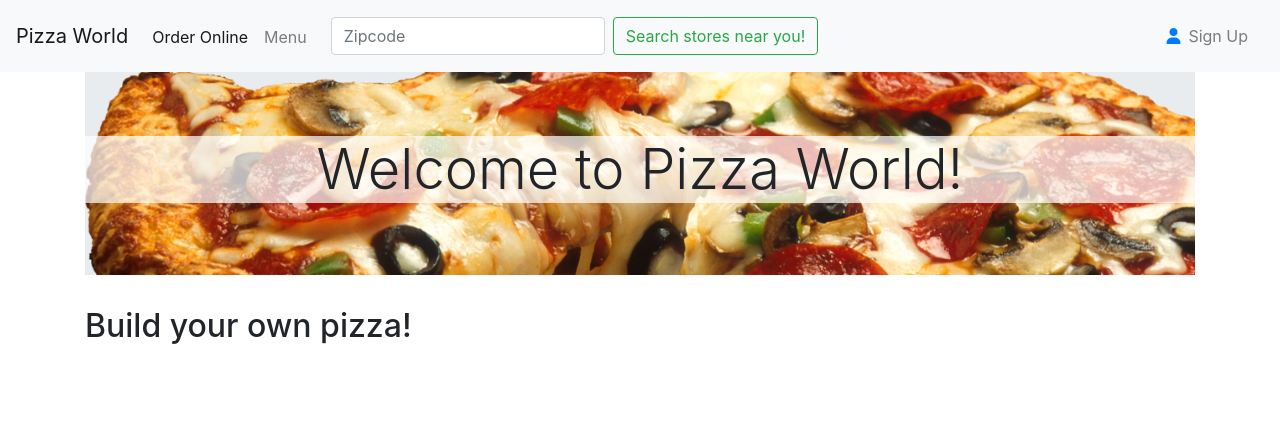
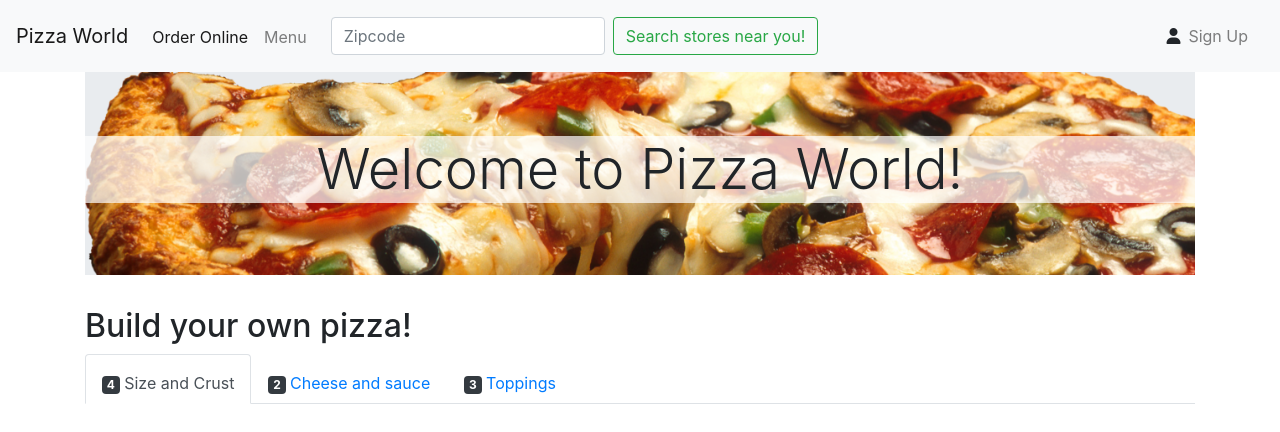
Before and after one commit to Delabove/codeup-web-exercises, a plain HTML site: page order-pizza.html in a window 1280 px wide. Drawn offline with nearby package versions, Linux system fonts and the light colour scheme.

Commit message:
morning exercises 13 14

```diff
--- a/order-pizza.html
+++ b/order-pizza.html
@@ -1,13 +1,13 @@
 <!DOCTYPE html>
 <html lang="en">
 <head>
+    <meta charset="utf-8" />
     <meta name="viewport" content="width=device-width, initial-scale=1, shrink-to-fit=no">
-    <title>Pizza Ordering Form</title>
+    <title>Pizza Order</title>
     <script src="https://kit.fontawesome.com/46fc7d1e25.js" crossorigin="anonymous"></script>
     <link rel="stylesheet" href="https://stackpath.bootstrapcdn.com/bootstrap/4.2.1/css/bootstrap.min.css" integrity="sha384-GJzZqFGwb1QTTN6wy59ffF1BuGJpLSa9DkKMp0DgiMDm4iYMj70gZWKYbI706tWS" crossorigin="anonymous">
-    <link rel="stylesheet" href="css/custom.css">
+    <link rel="stylesheet" href="css/order-pizza.css">
 </head>
-
 <body>
 
     <header>
@@ -36,7 +36,7 @@
             </div>
             <div class="navbar navbar-light bg-light">
                  <span class="profile-image">
-                    <a href=""><i class="fas fa-user"></i></a>
+                    <span href=""><i class="fas fa-user"></i></span>
                  </span>
                   <span class="navbar-text">
                     Sign Up
@@ -53,6 +53,26 @@
         </div>
         <div>
         <h2>Build your own pizza!</h2>
+
+            <ul class="nav nav-tabs">
+                <li class="nav-item">
+                    <a class="nav-link active" href="#">
+                        <span class="badge badge-dark">4</span> Size and Crust
+                    </a>
+                </li>
+                <li class="nav-item">
+                    <a class="nav-link" href="#"><span class="badge badge-dark">2</span> Cheese and sauce</a>
+                </li>
+                <li class="nav-item">
+                    <a class="nav-link" href="#"><span class="badge badge-dark">3</span> Toppings</a>
+                </li>
+            </ul>
+
+    </main>
+
+
+
+
 <!--            <ul class="nav nav-tabs">-->
 <!--                <li class="nav-item">-->
 <!--                    <a class="nav-link active" href="#">Size and Crust</a>-->
```
Also changed, not shown: warmups.html (+41 -7 lines), css/order-pizza.css (renamed from css/custom.css).
